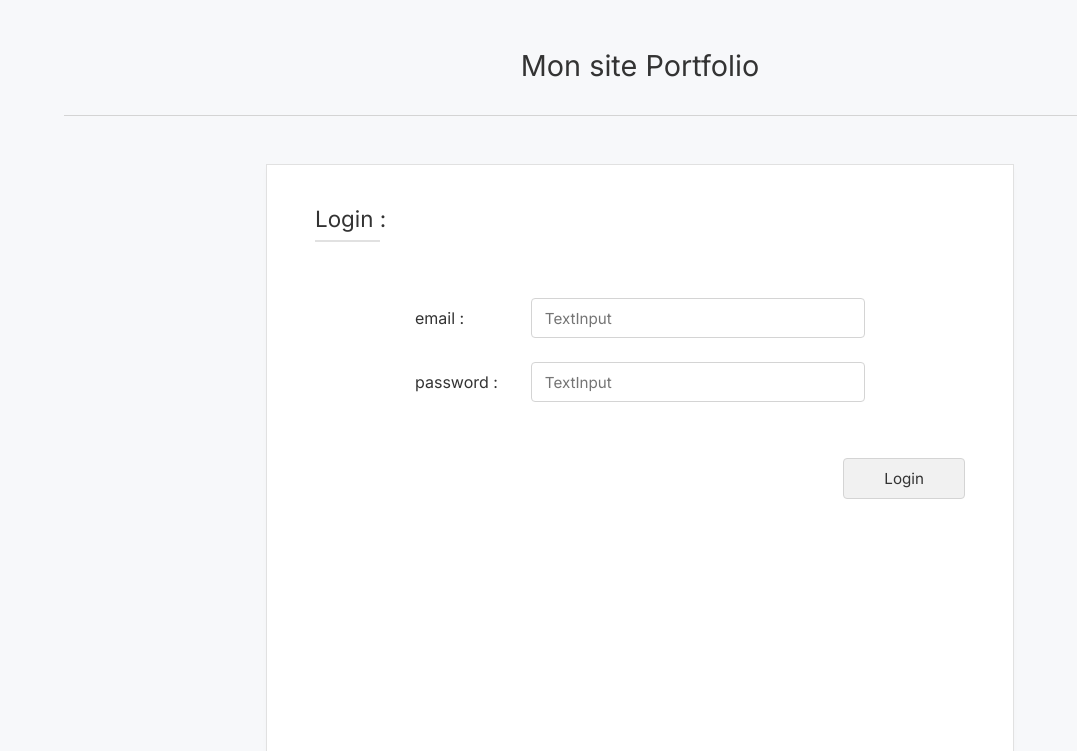
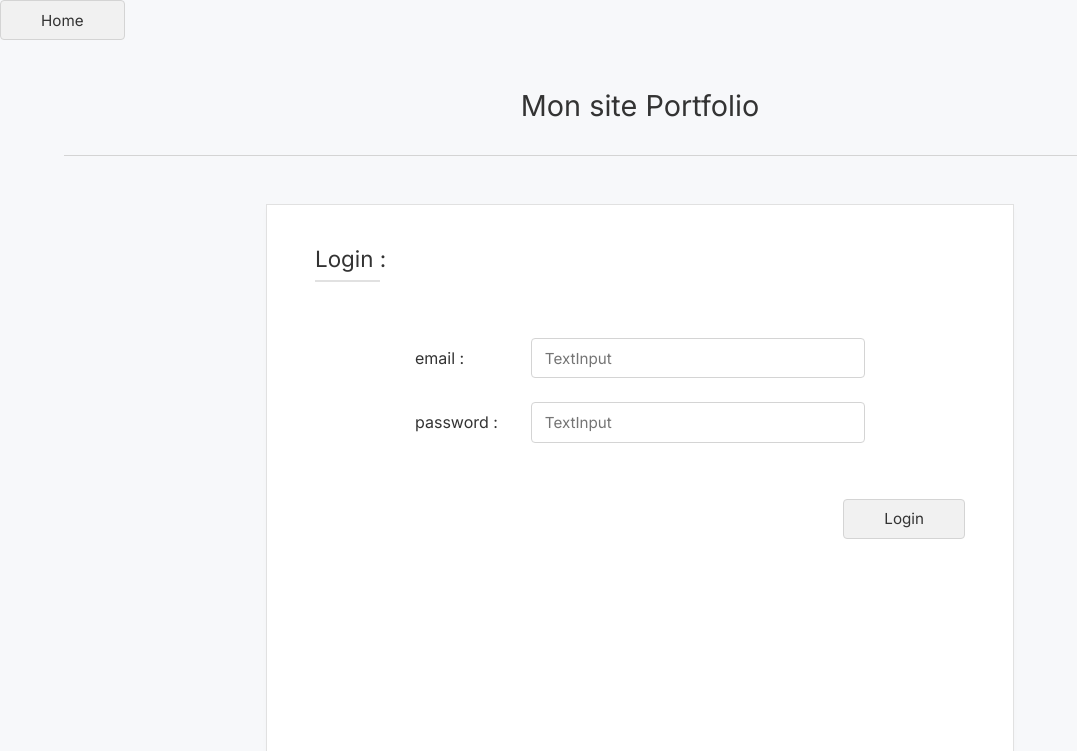
Before and after one commit to Phonoxe/resume-website, a FastAPI app: page /login in a window 1280 px wide. Shown: the top 751 px of the page, without its empty margins (0-1077 px from the left). Run offline with FastAPI, Linux system fonts and the light colour scheme.

Commit message:
restored the home button (base) in navigation bar

```diff
--- a/templates/base.html
+++ b/templates/base.html
@@ -149,6 +149,9 @@
     </style>
 </head>
 <body>
+    <nav>
+            <a href="/"><button>Home</button></a>
+    </nav>
     <header>
         <div class="header-content">
             <h1>Mon site Portfolio</h1>
```
